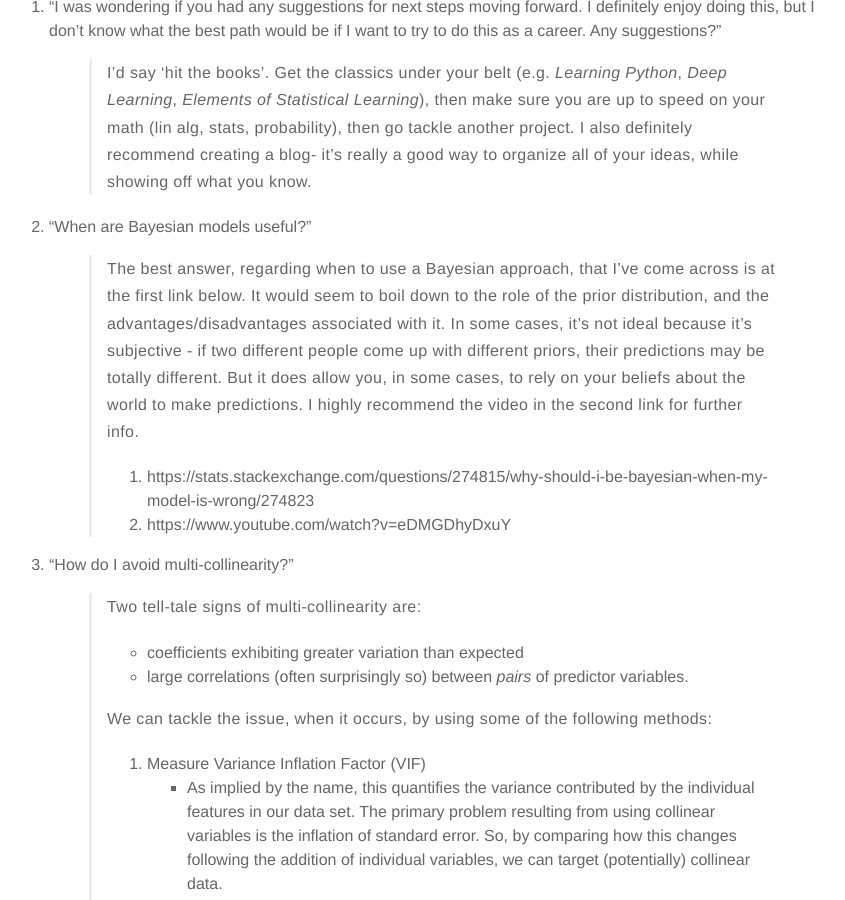
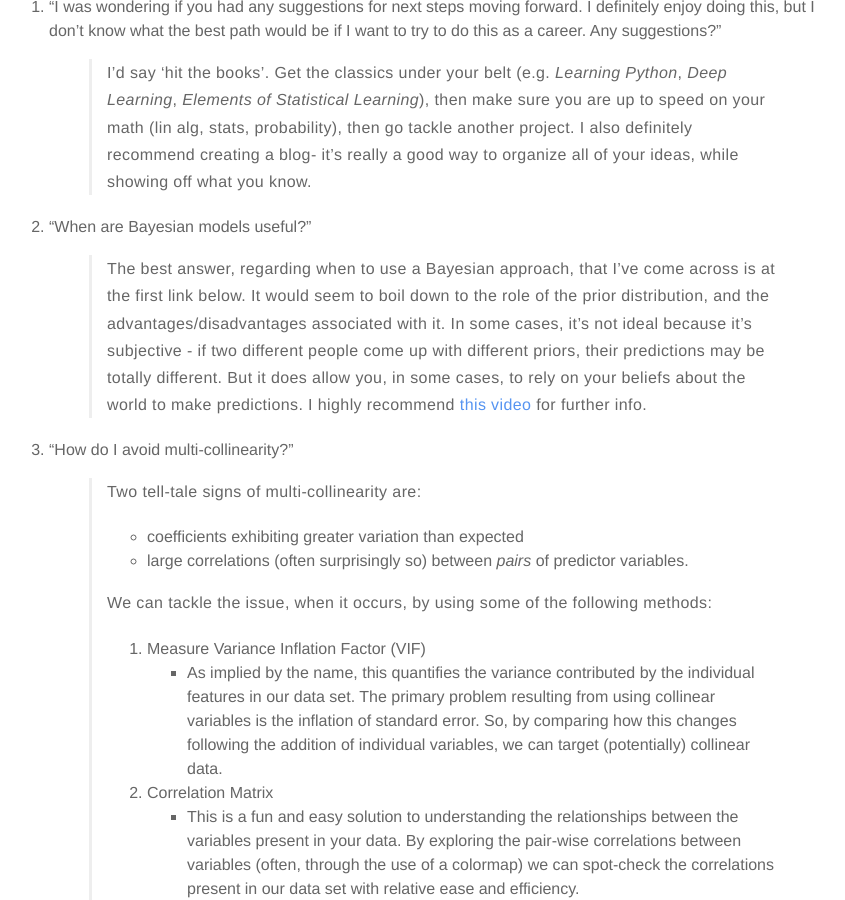
Before and after one commit to meccaLeccaHi/meccaLeccaHi.github.io, a Jekyll site: the page built from _posts/2018-10-27-faqs.md, in a window 1280 px wide and 900 px high, scrolled down 359 px. Shown: the whole window, without its empty margins (226-1071 px from the left). Built offline with Jekyll 4.4.1, drawn with Linux system fonts in a browser that asks for light colours; comment, search, counter and statistics services are not loaded.

Commit message:
touching up

```diff
--- a/_posts/2018-10-27-faqs.md
+++ b/_posts/2018-10-27-faqs.md
@@ -20,9 +20,7 @@
 
 2. "When are Bayesian models useful?"
 >The best answer, regarding when to use a Bayesian approach, that I've come across is at the first link below. It would seem to boil down to the role of the prior distribution, and the advantages/disadvantages associated with it. In some cases, it's not ideal because it's subjective - if two different people come up with different priors, their predictions may be totally different. But it does allow you, in some cases, to rely on your beliefs about the world to make predictions.
->I highly recommend the video in the second link for further info.
->1. https://stats.stackexchange.com/questions/274815/why-should-i-be-bayesian-when-my-model-is-wrong/274823
->2. https://www.youtube.com/watch?v=eDMGDhyDxuY
+>I highly recommend [this video](https://www.youtube.com/watch?v=eDMGDhyDxuY) for further info.
 
 3. "How do I avoid multi-collinearity?"
 >Two tell-tale signs of multi-collinearity are:
```
